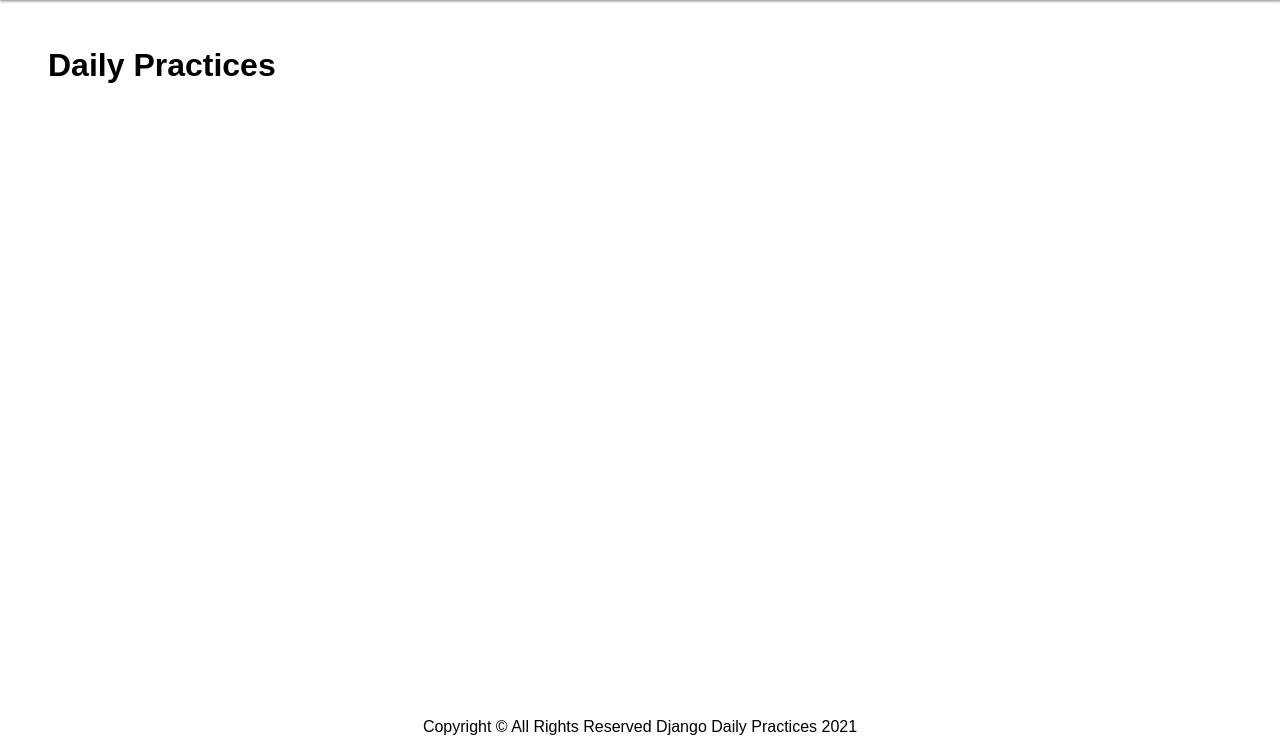
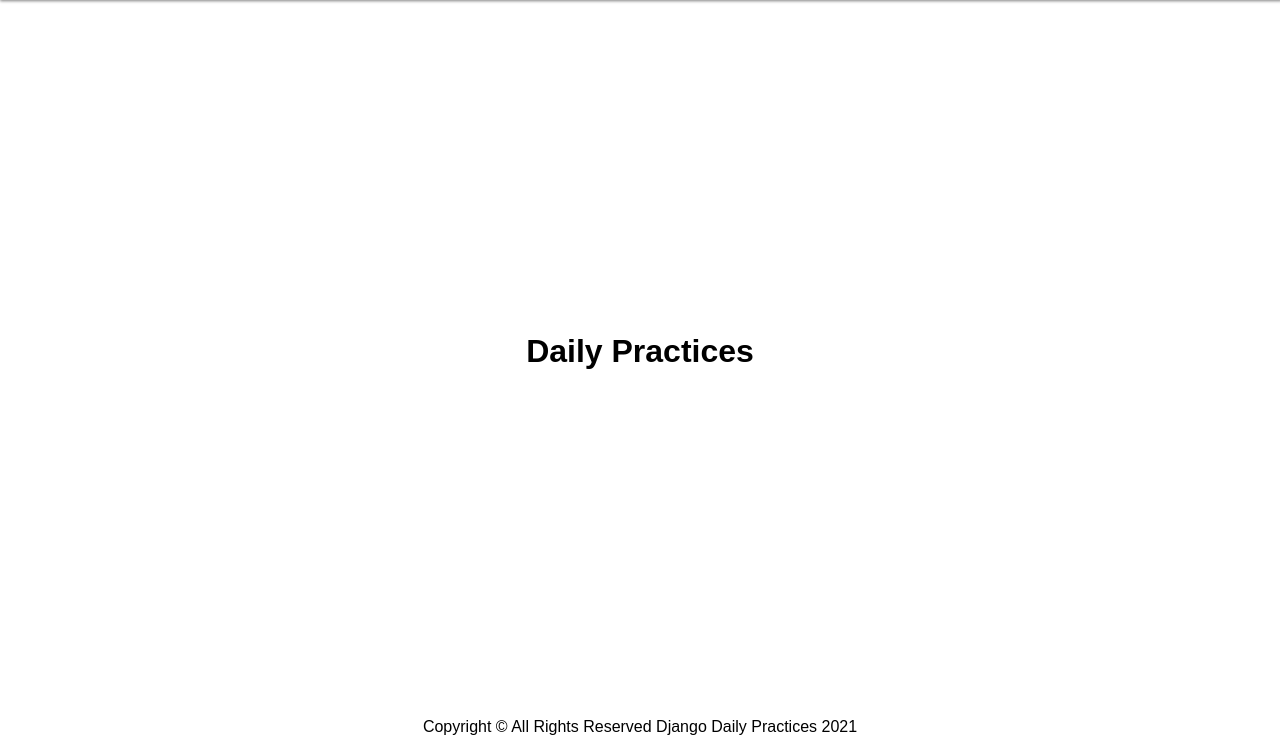
Before and after one commit to Angeluz100/Project5, a Django app: page / in a window 1280 px wide. Shown: the part 49-800 px from the top of the page. Run offline with Django 3.2, Linux system fonts and the light colour scheme; data that the repository does not hold is empty.

Commit message:
Adding some more style

```diff
--- a/practices/static/css/style.css
+++ b/practices/static/css/style.css
@@ -10,6 +10,9 @@ body {
     font-family: Arial, Helvetica, sans-serif;
 }
 header {
+    background-image: url(https://images.unsplash.com/photo-1597739239353-50270a473397?ixid=MnwxMjA3fDB8MHxzZWFyY2h8OTF8fGJ1aWxkaW5nJTIwc2tpbGxzJTIwcGljJTIwc2lkZXdheXN8ZW58MHx8MHx8&ixlib=rb-1.2.1&auto=format&fit=crop&w=500&q=60);
+    background-repeat: no-repeat;
+    background-size: cover;
     display: flex;
     align-items: center;
     justify-content: space-between;
@@ -54,4 +57,7 @@ footer {
 
 main {
     flex-grow: 1;
+    display: flex;
+    justify-content: center;
+    align-items: center;
 }
```
